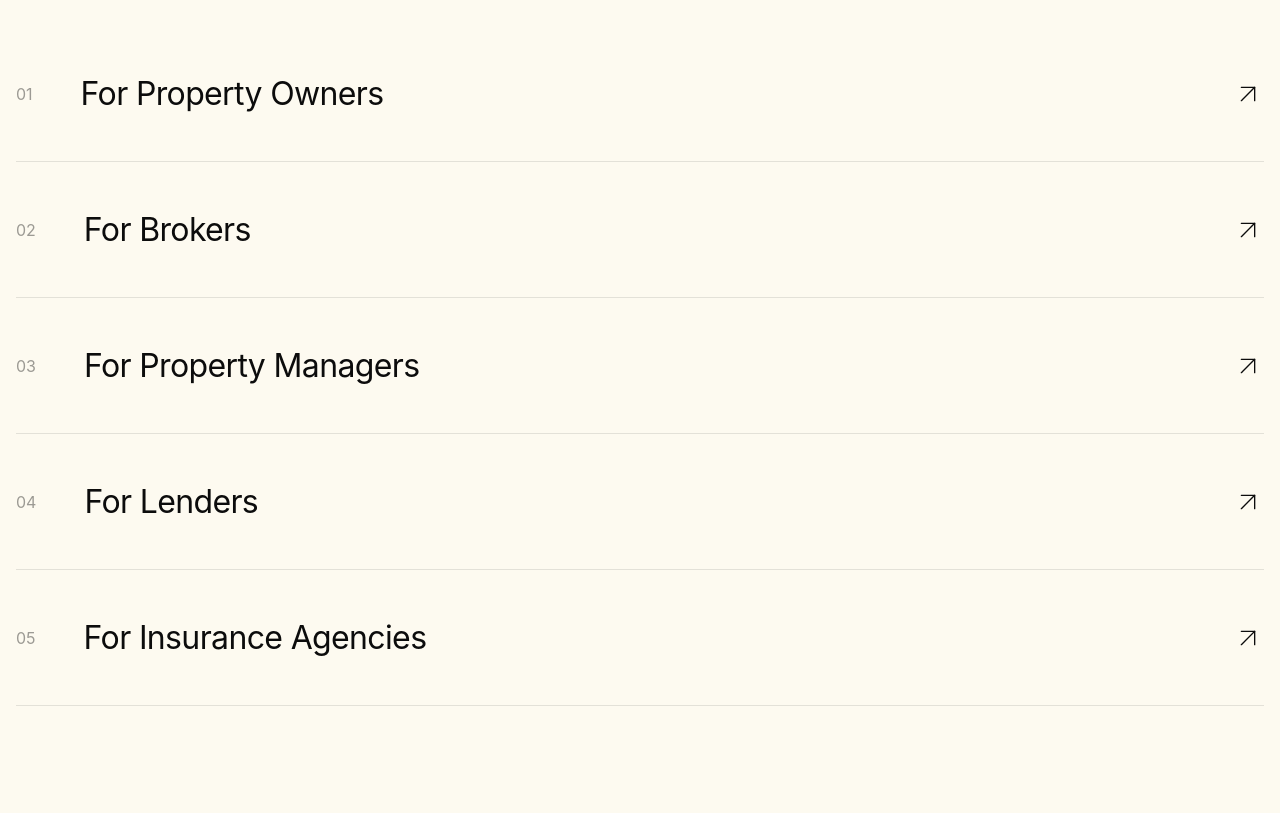
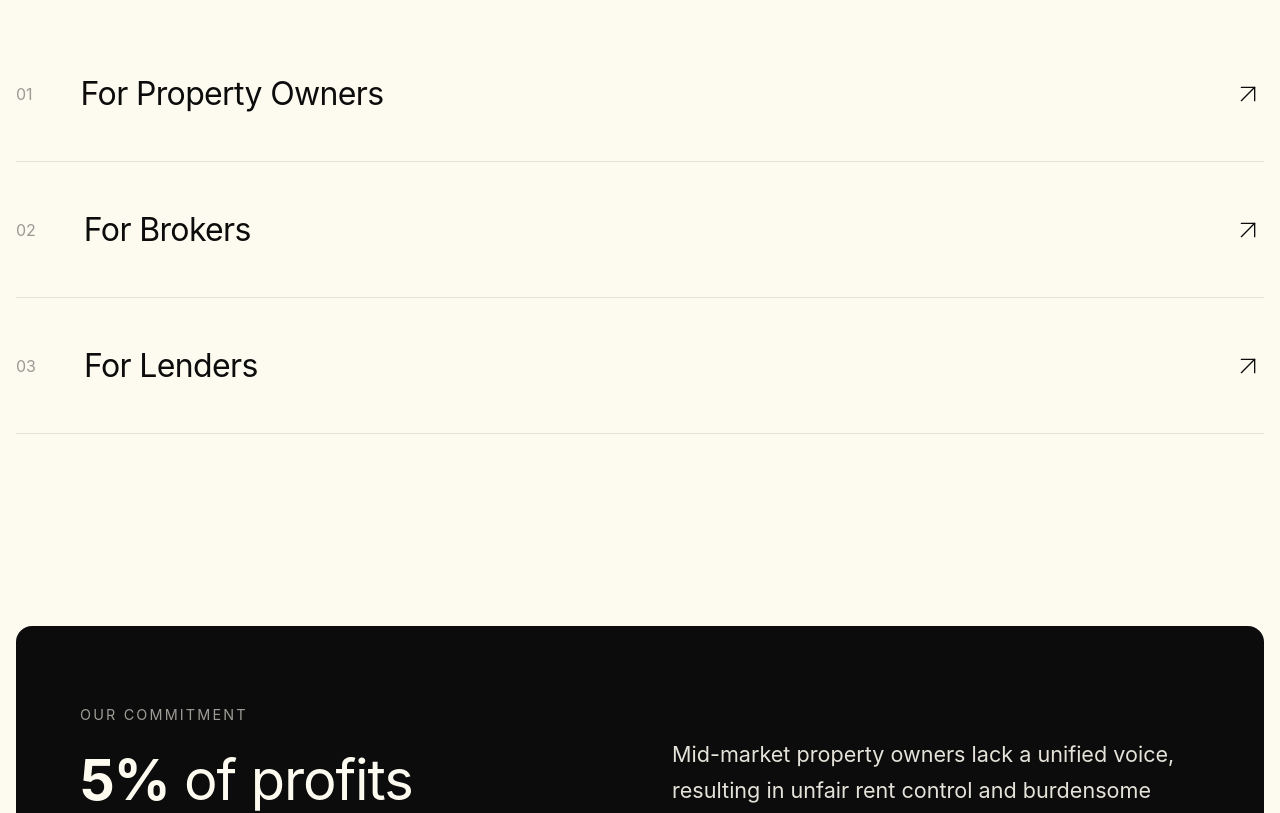
Before and after one commit to jahaskell53/landing-page-cre, a Next.js app: page / in a window 1280 px wide. Shown: the part 2925-3738 px from the top of the page. Built offline with nearby package versions, Linux system fonts and the light colour scheme.

Commit message:
Comment out unused navigation items for Property Managers and Insurance Agencies in the Home component.

```diff
--- a/src/app/page.tsx
+++ b/src/app/page.tsx
@@ -396,9 +396,9 @@ export default function Home() {
         {[
           { title: 'For Property Owners', desc: '', href: '/owners' },
           { title: 'For Brokers', desc: '', href: '/brokers' },
-          { title: 'For Property Managers', desc: '' },
+          // { title: 'For Property Managers', desc: '' },
           { title: 'For Lenders', desc: '', href: '/lenders' },
-          { title: 'For Insurance Agencies', desc: '' },
+          // { title: 'For Insurance Agencies', desc: '' },
         ].map((item, index) => {
           const row = (
             <motion.div
```
